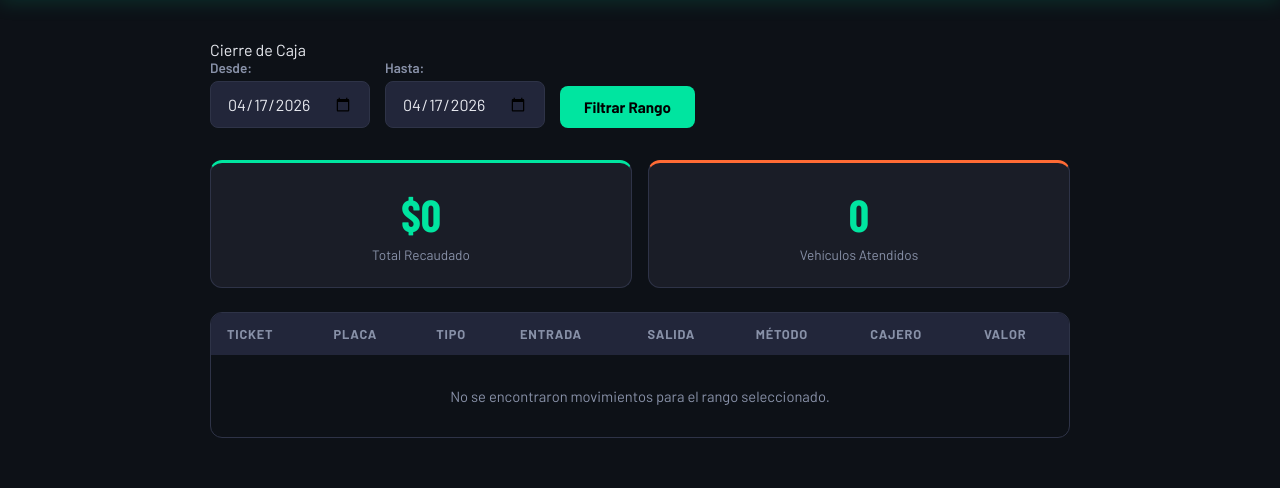
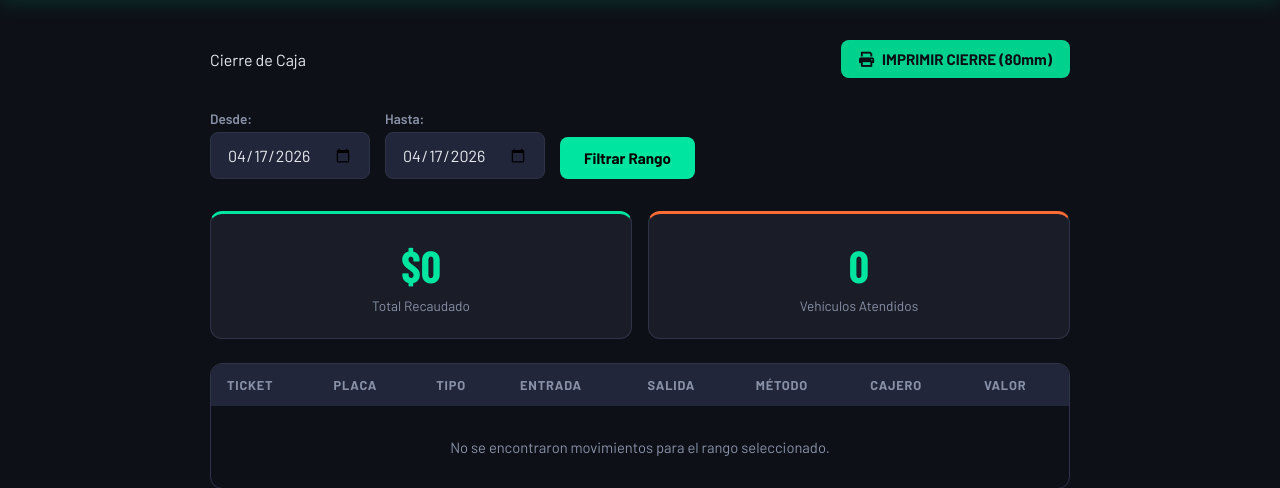
Before and after one commit to asesoriasgarzon-dev/parqueadero-elpuente, a Flask app: page /caja in a window 1280 px wide. Shown: the part 48-536 px from the top of the page. Run offline with Flask 3, Linux system fonts and the light colour scheme; the visitor is signed in with stand-in values (Sample User, id 1); data that the repository does not hold is empty; some web fonts are replaced.

Commit message:
Update caja.html

```diff
--- a/templates/caja.html
+++ b/templates/caja.html
@@ -1,7 +1,14 @@
 {% extends "base.html" %}
 {% block title %}Caja – El Puente{% endblock %}
 {% block content %}
-<div class="page-title">Cierre de <span>Caja</span></div>
+<div class="page-header" style="display: flex; justify-content: space-between; align-items: center; margin-bottom: 2rem;">
+    <div class="page-title" style="margin: 0;">Cierre de <span>Caja</span></div>
+
+    <a href="{{ url_for('imprimir_caja') }}" target="_blank" class="btn"
+       style="background: #00d28d; color: #0b0e14; font-weight: bold; display: flex; align-items: center; gap: 8px; padding: 10px 18px; border-radius: 8px; text-decoration: none; transition: 0.3s;">
+       <i class="fas fa-print"></i> IMPRIMIR CIERRE (80mm)
+    </a>
+</div>
 
 <form method="GET" class="search-bar" style="max-width:600px; display:flex; gap:15px; align-items:flex-end; flex-wrap:wrap; margin-bottom:2rem;">
   <div style="display:flex; flex-direction:column; gap:5px;">
```
